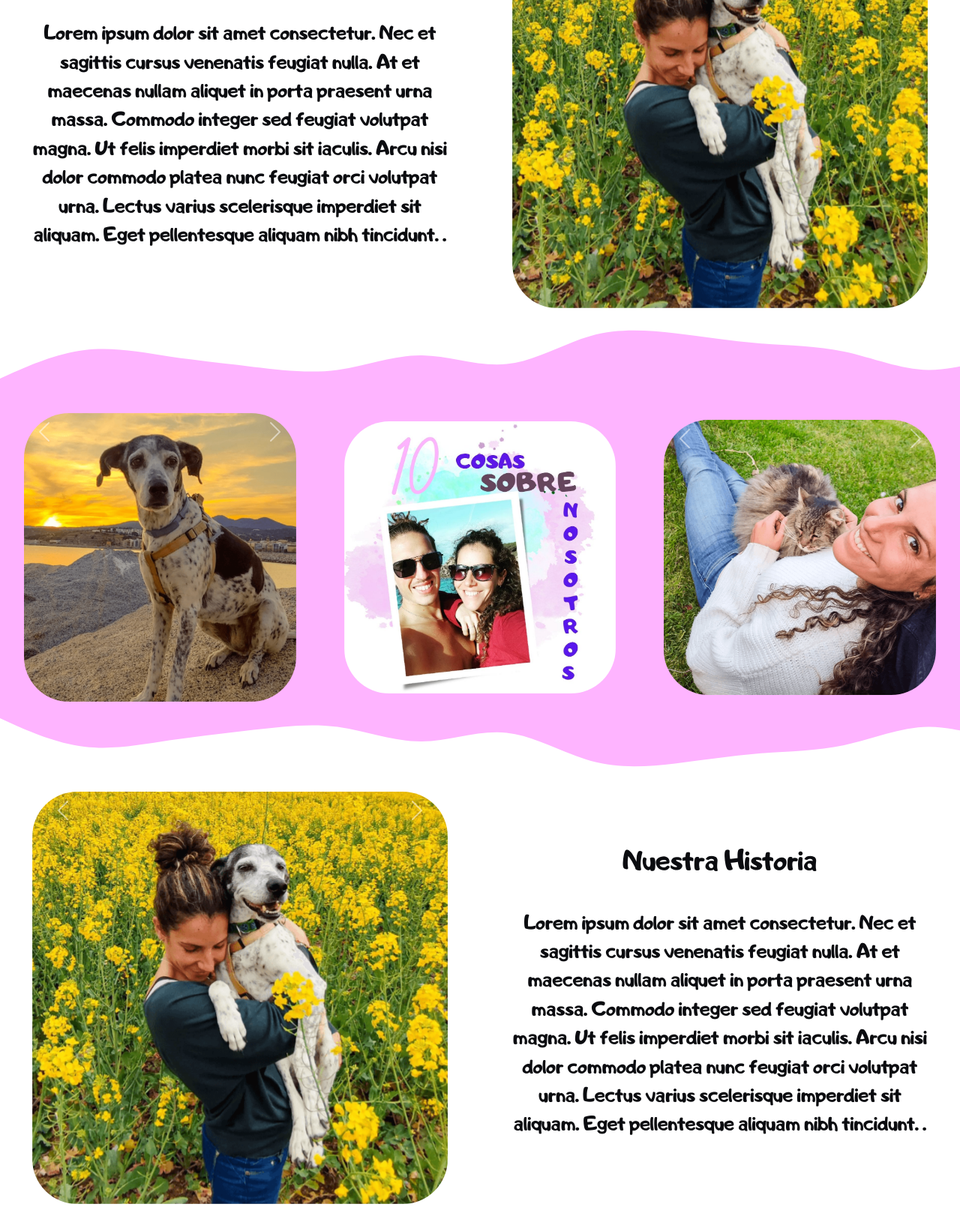
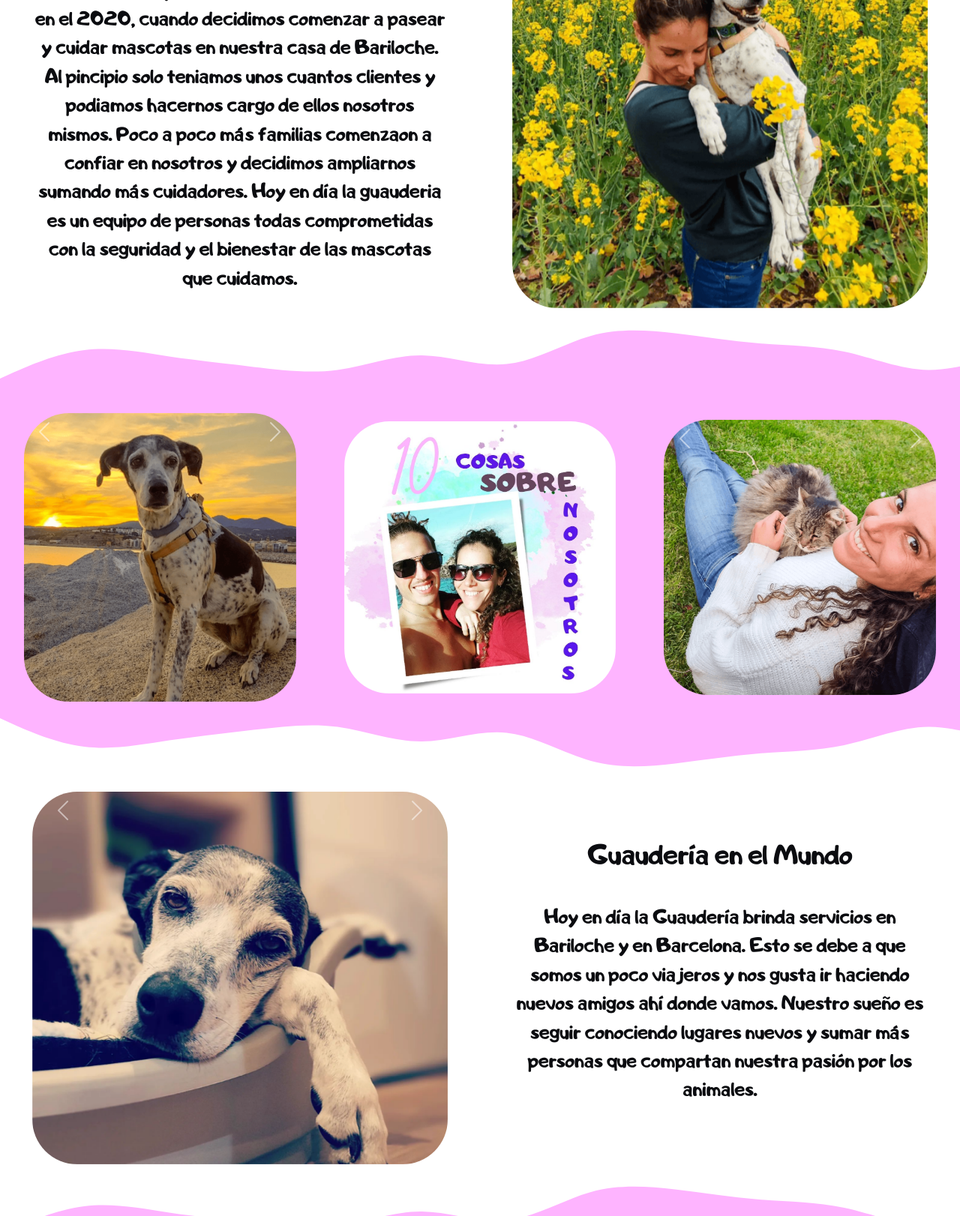
Before and after one commit to dariovazano/guauderia, a website: page pages/about-us.html in a window 1280 px wide. Shown: the part 329-1951 px from the top of the page at 75% size. Drawn offline with nearby package versions, Linux system fonts and the light colour scheme; files whose address does not match are found by name.

Commit message:
actualización

```diff
--- a/pages/about-us.html
+++ b/pages/about-us.html
@@ -41,7 +41,7 @@
               <div class="row">
                 <div class="col-12 col-md-8 col-lg-6 align-items-center">
                   <h1 class="aboutusHistory__titule">Nuestra Historia</h1>
-                  <h2 class="aboutusHistory__text">Lorem ipsum dolor sit amet consectetur. Nec et sagittis cursus venenatis feugiat nulla. At et maecenas nullam aliquet in porta praesent urna massa. Commodo integer sed feugiat volutpat magna. Ut felis imperdiet morbi sit iaculis. Arcu nisi dolor commodo platea nunc feugiat orci volutpat urna. Lectus varius scelerisque imperdiet sit aliquam. Eget pellentesque aliquam nibh tincidunt. . </h2>
+                  <h2 class="aboutusHistory__text">Somos Lorena y Dario, nuestra historia comenzó en el 2020, cuando decidimos comenzar a pasear y cuidar mascotas en nuestra casa de Bariloche. Al pincipio solo teniamos unos cuantos clientes y podiamos hacernos cargo de ellos nosotros mismos. Poco a poco más familias comenzaon a confiar en nosotros y decidimos ampliarnos sumando más cuidadores. Hoy en día la guauderia es un equipo de personas todas comprometidas con la seguridad y el bienestar de las mascotas que cuidamos. </h2>
                 </div>
                 <div class="col-12 col-md-4 col-lg-6 align-items-center">
                   <div id="carouselExampleRide" class="carousel slide" data-bs-ride="true">
@@ -181,10 +181,10 @@
                     <div class="carousel-item">
                       <img src="../images/dario1.PNG" class="d-block w-100" alt="...">
                     </div>
-                    <div class="carousel-item active">
+                    <div class="carousel-item">
                       <img src="../images/lore1.PNG" class="d-block w-100" alt="...">
                     </div>
-                    <div class="carousel-item">
+                    <div class="carousel-item  active">
                       <img src="../images/kala1.PNG" class="d-block w-100" alt="...">
                     </div>
                     <div class="carousel-item">
@@ -202,8 +202,8 @@
                 </div>
               </div>
               <div class="col-12 col-md-8 col-lg-6 align-items-center">
-                <h1 class="aboutusHistory__titule">Nuestra Historia</h1>
-                <h2 class="aboutusHistory__text">Lorem ipsum dolor sit amet consectetur. Nec et sagittis cursus venenatis feugiat nulla. At et maecenas nullam aliquet in porta praesent urna massa. Commodo integer sed feugiat volutpat magna. Ut felis imperdiet morbi sit iaculis. Arcu nisi dolor commodo platea nunc feugiat orci volutpat urna. Lectus varius scelerisque imperdiet sit aliquam. Eget pellentesque aliquam nibh tincidunt. . </h2>
+                <h1 class="aboutusHistory__titule">Guaudería en el Mundo</h1>
+                <h2 class="aboutusHistory__text">Hoy en día la Guaudería brinda servicios en Bariloche y en Barcelona. Esto se debe a que somos un poco viajeros y nos gusta ir haciendo nuevos amigos ahí donde vamos. Nuestro sueño es seguir conociendo lugares nuevos y sumar más personas que compartan nuestra pasión por los animales.</h2>
               </div>
 
             </div>
```
Also changed, not shown: index.html (+2 -2 lines), pages/dog-training.html (+2 -2 lines), pages/work-with-us.html (+1 -1 lines).
